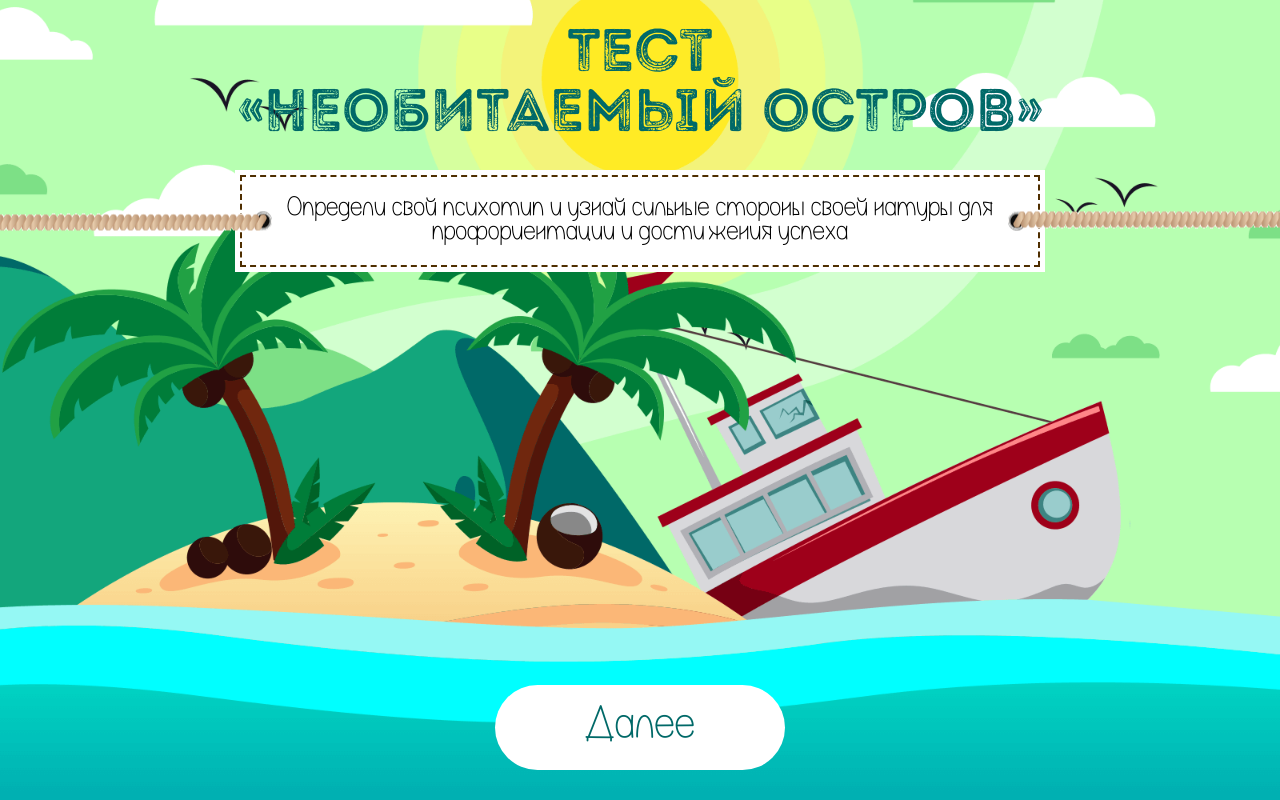
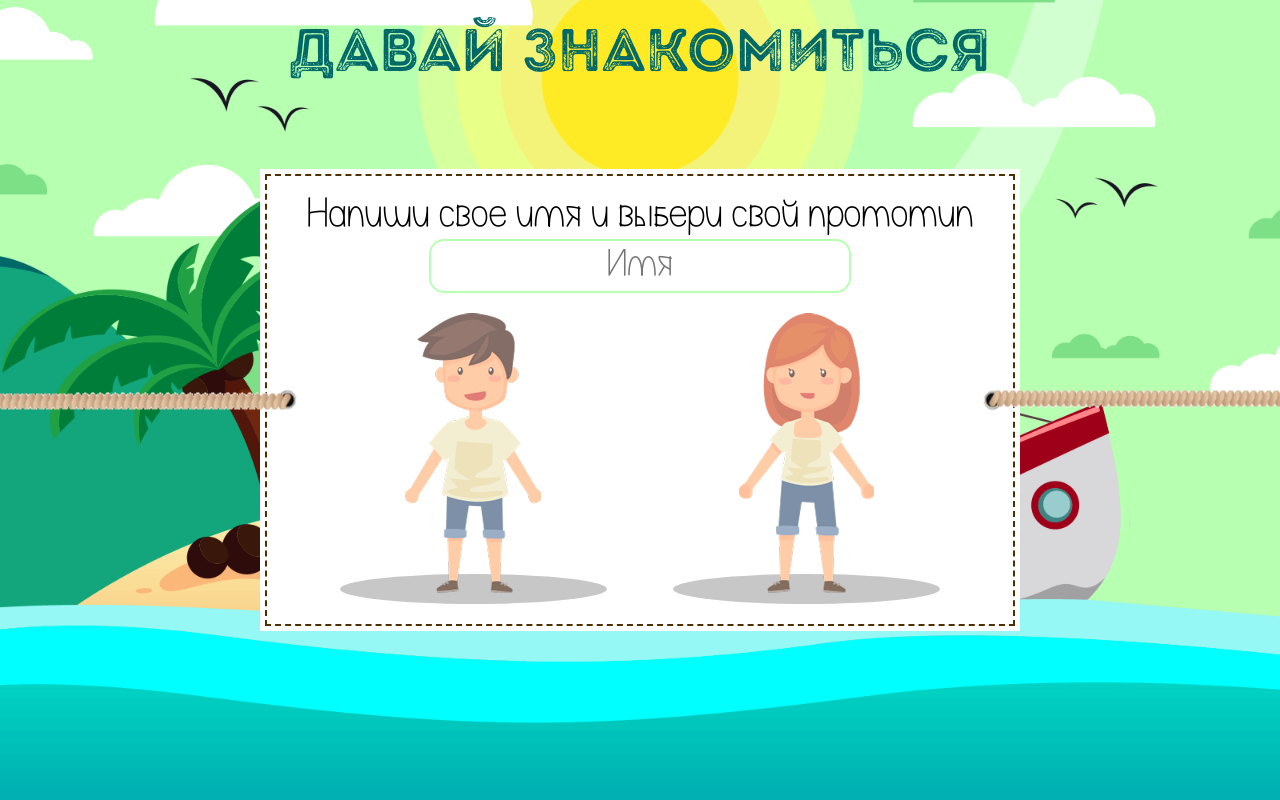
Before and after one commit to bodyarty/socionics-test-island, a React (Vite) app: page / in a window 1280 px wide. Built offline with nearby package versions, Linux system fonts and the light colour scheme.

Commit message:
Choose user screen ready

```diff
--- a/src/App.tsx
+++ b/src/App.tsx
@@ -1,26 +1,14 @@
 import { useState } from 'react';
+import CreateUserMarkup from './CreateUserMarkup';
+import MainScreenMarkup from './MainScreenMarkup';
 
 function App() {
     const [count, setCount] = useState(0);
 
     return (
         <div className="app content-container">
-            <div className="app-header">
-                <h1 className="title-accent">
-                    Тест
-                    <br />
-                    «НЕОБИТАЕМЫЙ ОСТРОВ»
-                </h1>
-                <div className="inscription">
-                    <div className="inscription-content">
-                        Определи свой психотип и узнай сильные стороны своей
-                        натуры для профориентации и достижения успеха
-                    </div>
-                </div>
-            </div>
-            <div className="app-footer">
-                <button className="btn btn-primary">Далее</button>
-            </div>
+            {/* <MainScreenMarkup/> */}
+            <CreateUserMarkup/>
         </div>
     );
 }
--- /dev/null
+++ b/src/CreateUserMarkup.tsx
@@ -0,0 +1,60 @@
+import React from 'react';
+
+const CreateUserMarkup = () => {
+    return (
+        <>
+            <div className="app-header">
+                <h1 className="title-accent">ДАВАЙ ЗНАКОМИТЬСЯ</h1>
+            </div>
+            <div className="app-body">
+                <div className="inscription">
+                    <div className="inscription-content">
+                        <h2 className="inscription-title">
+                            Напиши свое имя и выбери свой прототип
+                        </h2>
+                        <form className="user-setup">
+                            <input
+                                type="text"
+                                placeholder="Имя"
+                                className="user-name"
+                            />
+                            <div className="user-selection">
+                                <label className="user-figure-wrapper user-male">
+                                    <input
+                                        type="radio"
+                                        name="user"
+                                    />
+                                    <div className="user-figure">
+                                        <img
+                                            src="/src/assets/images/man.png"
+                                            alt="Man figure"
+                                        />
+                                    </div>
+                                </label>
+                                <label className="user-figure-wrapper user-female">
+                                    <input
+                                        type="radio"
+                                        name="user"
+                                        id=""
+                                    />
+                                    <div className="user-figure">
+                                        <img
+                                            src="/src/assets/images/woman.png"
+                                            alt="Man figure"
+                                        />
+                                    </div>
+                                </label>
+                            </div>
+                        </form>
+                    </div>
+                    {false ? (
+                        <button className="btn btn-primary">Далее</button>
+                    ) : null}
+                </div>
+            </div>
+            <div className="app-footer"></div>
+        </>
+    );
+};
+
+export default CreateUserMarkup;
--- /dev/null
+++ b/src/MainScreenMarkup.tsx
@@ -0,0 +1,26 @@
+import React from 'react'
+
+const MainScreenMarkup = () => {
+  return (
+      <>
+          <div className="app-header">
+              <h1 className="title-accent">
+                  Тест
+                  <br />
+                  «НЕОБИТАЕМЫЙ ОСТРОВ»
+              </h1>
+              <div className="inscription">
+                  <div className="inscription-content">
+                      Определи свой психотип и узнай сильные стороны своей
+                      натуры для профориентации и достижения успеха
+                  </div>
+              </div>
+          </div>
+          <div className="app-footer">
+              <button className="btn btn-primary">Далее</button>
+          </div>
+      </>
+  );
+}
+
+export default MainScreenMarkup
--- a/src/assets/sass/core/_variables.scss
+++ b/src/assets/sass/core/_variables.scss
@@ -35,8 +35,10 @@ $font-accent    : 'intro-rust', arial, helvetica, sans-serif;
 $white                              : #fff;
 $black                              : #000;
 
+$decor-color-primary                : rgb(183,255,177);
 
-$body-bg-color-primary              : rgb(183,255,177);
+
+$body-bg-color-primary              : $decor-color-primary;
 $body-bg-color-intermediate-first   : rgb(19,166,124);
 $body-bg-color-intermediate-second  : rgb(134,241,233);
 $body-bg-color-secondary            : rgb(0,174,176);
@@ -46,6 +48,8 @@ $bg-color-primary                   : $white;
 $copy-color-primary                 : #4f2e00;
 $copy-color-primary-inverse         : $white;
 $copy-color-secondary               : #006968;
+
+
 
 // ------------------------------------------------------------------------- //
 // 04 COMPONENTS
--- a/src/assets/sass/index.scss
+++ b/src/assets/sass/index.scss
@@ -2,6 +2,7 @@
 
 // INSCRIPTION
 .inscription {
+    position: relative;
     padding: 5px;
     font-size: em(24);
     background: $bg-color-primary;
@@ -35,6 +36,13 @@
             background: center left no-repeat;
             background-image: url('#{$get-path-to-images}/rope-right-side.png');
         }
+    }
+
+    .btn {
+        position: absolute;
+        bottom: -20px;
+        left: 50%;
+        transform: translate(-50%, 100%);
     }
 }
 
@@ -84,3 +92,75 @@
         }
     }
 }
+
+// INPUT
+input[type='text'] {
+	padding: 10px 40px;
+	height: 30px;
+	border-radius: 15px;
+	border: 2px solid $decor-color-primary;
+	box-shadow: none;
+	font-family: $font-primary;
+	font-size: em(20);
+	text-align: center;
+}
+
+// USER SETUP
+.user-setup {
+	.inscription-title {
+		margin: 0 0 20px;
+	}
+
+    .user-name {
+        margin: 0 0 20px;
+    }
+}
+.user-selection {
+    display: flex;
+    justify-content: space-around;
+}
+
+.user-figure-wrapper {
+    position: relative;
+    width: 40%;
+
+    .user-figure {
+        position: relative;
+        opacity: 0.65;
+        transition: all 0.4s;
+
+        &::after {
+            content: '';
+            display: block;
+            margin: -25px 0 0;
+            border-radius: 80%;
+            background: #aaa;
+            width: 100%;
+            height: 30px;
+            transition: all 0.4s;
+        }
+
+        &:hover {
+            opacity: 1;
+
+            &::after {
+                background-color: $decor-color-primary;
+            }
+        }
+    }
+
+    input {
+        position: absolute;
+        width: 0;
+        height: 0;
+        opacity: 0;
+
+        &:checked ~ .user-figure {
+            opacity: 1;
+
+            &::after {
+                background-color: $decor-color-primary;
+            }
+        }
+    }
+}
```
Lines whose indentation alone changed are shown as unchanged.
